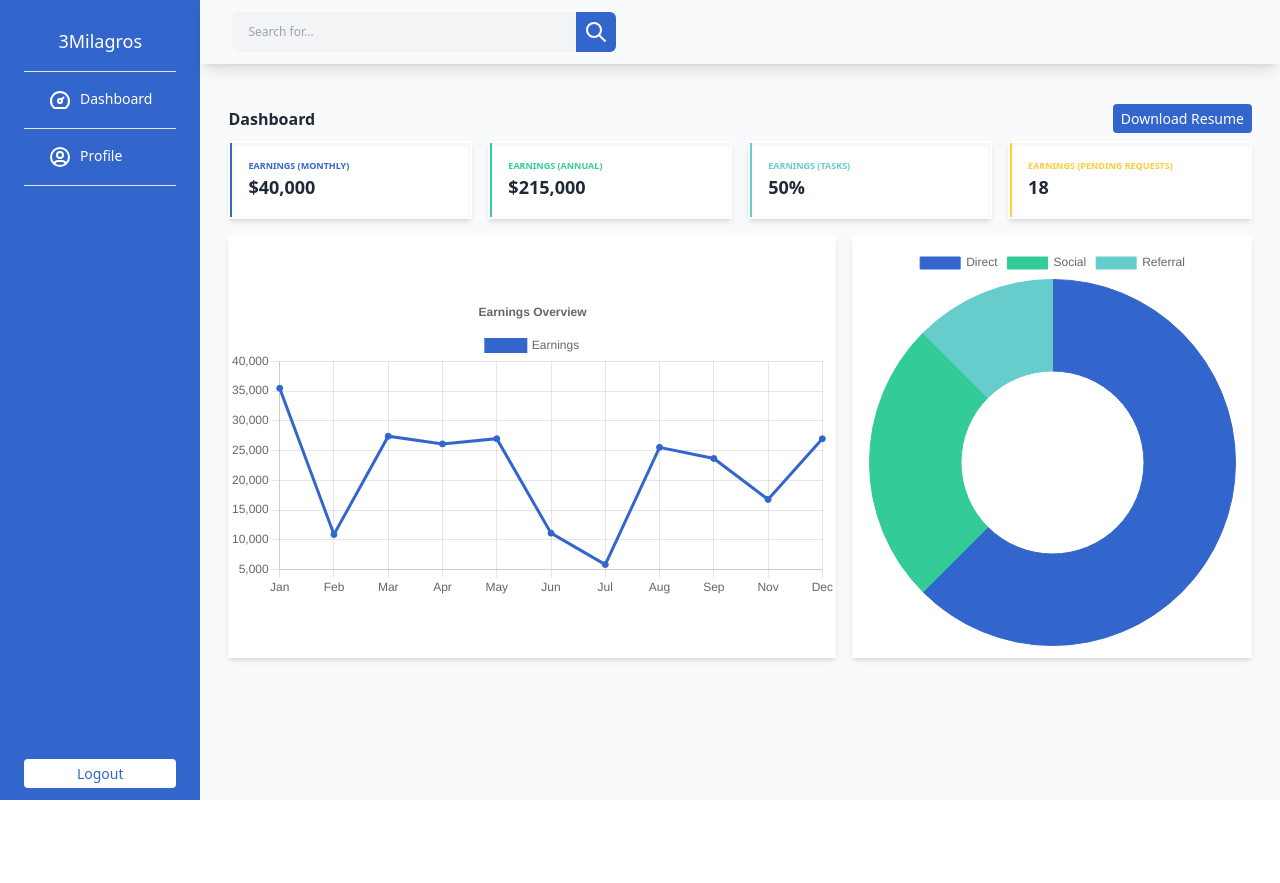
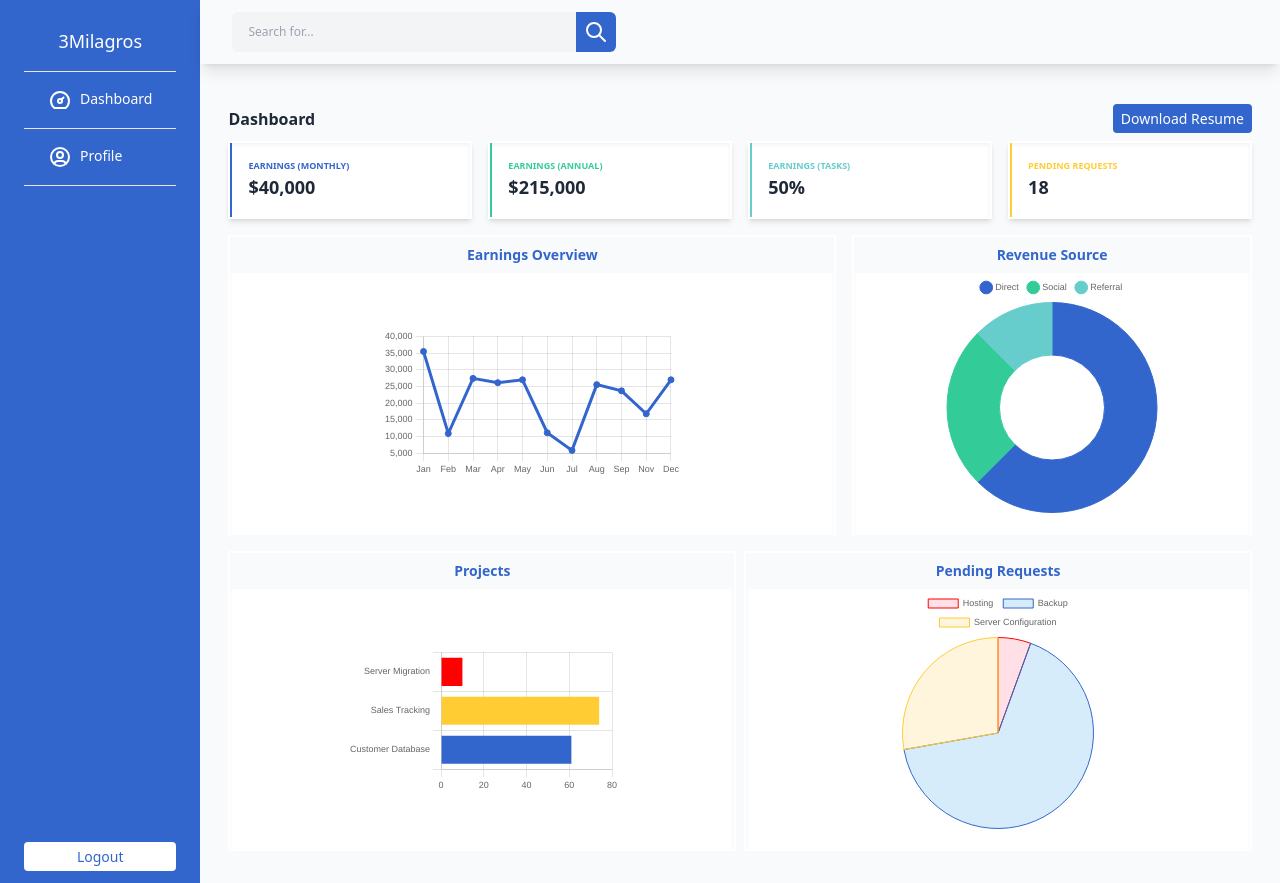
Before and after one commit to Jessaleem/pluriza_discover_my_board, a Next.js app: page / in a window 1280 px wide. Before the commit the page ends 800 px from the top, so only its background shows below. Built offline with nearby package versions, Linux system fonts and the light colour scheme.

Commit message:
feat: Add Projects and Pending Request charts

```diff
--- a/src/components/EarningsOverview.tsx
+++ b/src/components/EarningsOverview.tsx
@@ -8,7 +8,7 @@ import {
   Tooltip,
   Legend,
 } from 'chart.js';
-import { Line } from 'react-chartjs-2';
+import { Chart, Line } from 'react-chartjs-2';
 import { faker } from '@faker-js/faker';
 
 ChartJS.register(
@@ -25,11 +25,23 @@ export const options = {
   responsive: true,
   plugins: {
     legend: {
-      position: 'top' as const,
+      display: false,
     },
-    title: {
-      display: true,
-      text: 'Earnings Overview',
+  },
+  scales: {
+    y: {
+      ticks: {
+        font: {
+          size: 9,
+        },
+      },
+    },
+    x: {
+      ticks: {
+        font: {
+          size: 9,
+        },
+      },
     },
   },
 };
@@ -52,7 +64,6 @@ export const data = {
   labels,
   datasets: [
     {
-      label: 'Earnings',
       data: labels.map(() => faker.datatype.number({ min: 0, max: 40000 })),
       borderColor: '#3366CC',
       backgroundColor: '#3366CC',
--- /dev/null
+++ b/src/components/PendingReqChart.tsx
@@ -0,0 +1,40 @@
+import { IconBorderBottom } from '@tabler/icons';
+import { Chart as ChartJS, ArcElement, Title, Tooltip, Legend } from 'chart.js';
+import { Pie } from 'react-chartjs-2';
+
+ChartJS.register(ArcElement, Tooltip, Legend);
+
+export const options = {
+  responsive: true,
+  plugins: {
+    legend: {
+      labels: {
+        font: {
+          size: 9,
+        },
+        boxWidth: 30,
+      },
+    },
+  },
+};
+
+export const data = {
+  labels: ['Hosting', 'Backup', 'Server Configuration'],
+  datasets: [
+    {
+      label: 'Pending Requests',
+      data: [1, 12, 5],
+      backgroundColor: [
+        'rgba(255, 99, 132, 0.2)',
+        'rgba(54, 162, 235, 0.2)',
+        'rgba(255, 206, 86, 0.2)',
+      ],
+      borderColor: ['#ff0000', '#3366CC', '#ffcc33'],
+      borderWidth: 1,
+    },
+  ],
+};
+
+export default function PendingRequests() {
+  return <Pie data={data} options={options} width={240} height={150} />;
+}
--- /dev/null
+++ b/src/components/ProjectsChart.tsx
@@ -0,0 +1,77 @@
+import {
+  Chart as ChartJS,
+  CategoryScale,
+  LinearScale,
+  BarElement,
+  Title,
+  Tooltip,
+  Legend,
+} from 'chart.js';
+import { Bar } from 'react-chartjs-2';
+import { faker } from '@faker-js/faker';
+
+ChartJS.register(
+  CategoryScale,
+  LinearScale,
+  BarElement,
+  Title,
+  Tooltip,
+  Legend
+);
+
+export const options = {
+  responsive: true,
+  indexAxis: 'y' as const,
+  layout: {
+    padding: {
+      left: 15,
+      right: 20,
+    },
+  },
+  elements: {
+    bar: {
+      borderWidth: 0,
+    },
+  },
+  plugins: {
+    legend: {
+      display: false,
+    },
+    title: {
+      display: false,
+      text: 'Projects',
+      color: '#3366CC',
+    },
+  },
+  scales: {
+    y: {
+      ticks: {
+        font: {
+          size: 9,
+        },
+      },
+    },
+    x: {
+      ticks: {
+        font: {
+          size: 9,
+        },
+      },
+    },
+  },
+};
+
+const labels = ['Server Migration', 'Sales Tracking', 'Customer Database'];
+
+export const data = {
+  labels,
+  datasets: [
+    {
+      data: labels.map(() => faker.datatype.number({ min: 10, max: 100 })),
+      backgroundColor: ['#ff0000', '#ffcc33', '#3366CC'],
+    },
+  ],
+};
+export default function ProjectsChart() {
+  return <Bar options={options} data={data} />;
+}
--- a/src/components/RevenueSources.tsx
+++ b/src/components/RevenueSources.tsx
@@ -1,8 +1,22 @@
-import { Chart as ChartJS, ArcElement, Tooltip, Legend } from 'chart.js';
+import { Chart as ChartJS, ArcElement, Title, Tooltip, Legend } from 'chart.js';
 import { Doughnut } from 'react-chartjs-2';
 
-ChartJS.register(ArcElement, Tooltip, Legend);
+ChartJS.register(ArcElement, Title, Tooltip, Legend);
 
+export const options = {
+  responsive: true,
+  plugins: {
+    legend: {
+      labels: {
+        font: {
+          size: 9,
+        },
+        boxWidth: 30,
+        usePointStyle: true,
+      },
+    },
+  },
+};
 export const data = {
   labels: ['Direct', 'Social', 'Referral'],
   datasets: [
@@ -17,5 +31,5 @@ export const data = {
 };
 
 export default function RevenueSources() {
-  return <Doughnut data={data} />;
+  return <Doughnut data={data} options={options} width={240} height={150} />;
 }
--- a/src/pages/index.tsx
+++ b/src/pages/index.tsx
@@ -1,6 +1,8 @@
 import Button from '@/components/Button';
 import Card from '@/components/Card';
 import EarningsOverview from '@/components/EarningsOverview';
+import PendingRequests from '@/components/PendingReqChart';
+import ProjectsChart from '@/components/ProjectsChart';
 import RevenueSources from '@/components/RevenueSources';
 import { cardsData } from '@/utils/cardsData';
 
@@ -19,11 +21,45 @@ export default function Home() {
         })}
       </div>
       <div className='grid grid-cols-5 gap-4 py-4'>
-        <div className='flex col-span-3 bg-my-board-white shadow-md items-center justify-center py-2'>
-          <EarningsOverview />
+        <div className='flex flex-col col-span-3 bg-my-board-white items-center border-2 border-my-board-white shadow-inner'>
+          <div className='bg-gray-50 w-full text-center py-2'>
+            <h2 className='text-my-board-blue text-sm font-bold'>
+              Earnings Overview
+            </h2>
+          </div>
+          <div className='m-auto'>
+            <EarningsOverview />
+          </div>
         </div>
-        <div className='flex col-span-2 bg-my-board-white shadow-md items-center justify-center py-3'>
-          <RevenueSources />
+        <div className='flex flex-col col-span-2 bg-my-board-white items-center border-2 border-my-board-white shadow-inner'>
+          <div className='bg-gray-50 w-full text-center py-2'>
+            <h2 className='text-my-board-blue text-sm font-bold'>
+              Revenue Source
+            </h2>
+          </div>
+          <div className='pb-5'>
+            <RevenueSources />
+          </div>
+        </div>
+      </div>
+      <div className='grid grid-cols-2 gap-2'>
+        <div className='flex flex-col bg-my-board-white items-center border-2 border-my-board-white shadow-inner'>
+          <div className='bg-gray-50 w-full text-center py-2'>
+            <h2 className='text-my-board-blue text-sm font-bold'>Projects</h2>
+          </div>
+          <div className='m-auto'>
+            <ProjectsChart />
+          </div>
+        </div>
+        <div className='flex flex-col bg-my-board-white items-center border-2 border-my-board-white shadow-inner'>
+          <div className='bg-gray-50 w-full text-center py-2'>
+            <h2 className='text-my-board-blue text-sm font-bold'>
+              Pending Requests
+            </h2>
+          </div>
+          <div className='pb-5'>
+            <PendingRequests />
+          </div>
         </div>
       </div>
     </article>
--- a/src/utils/cardsData.ts
+++ b/src/utils/cardsData.ts
@@ -24,7 +24,7 @@ export const cardsData = [
     id: 4,
     borderColor: 'border-my-board-yellow',
     textColor: 'text-my-board-yellow',
-    label: 'EARNINGS (PENDING REQUESTS)',
+    label: 'PENDING REQUESTS',
     number: '18',
   },
 ];
```
